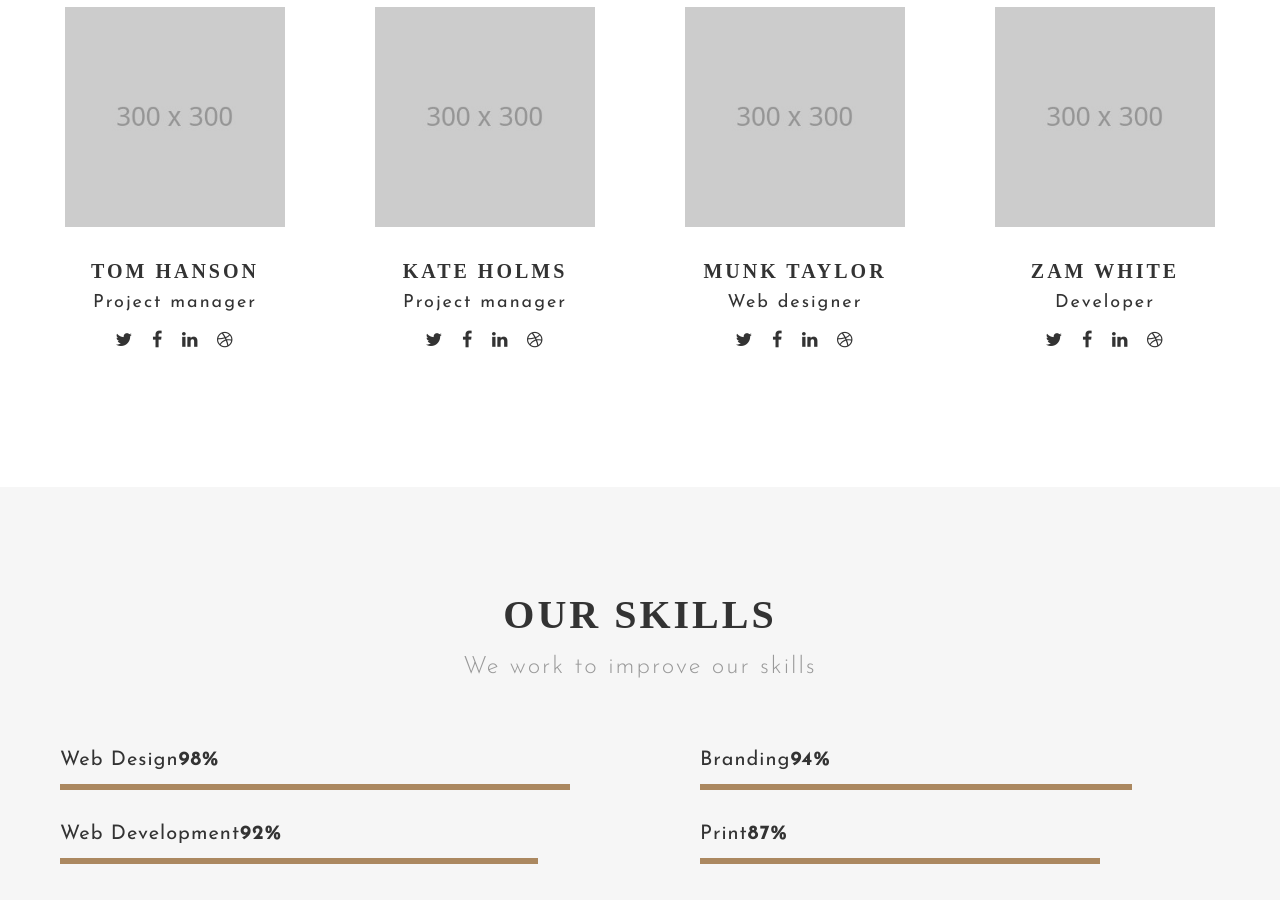
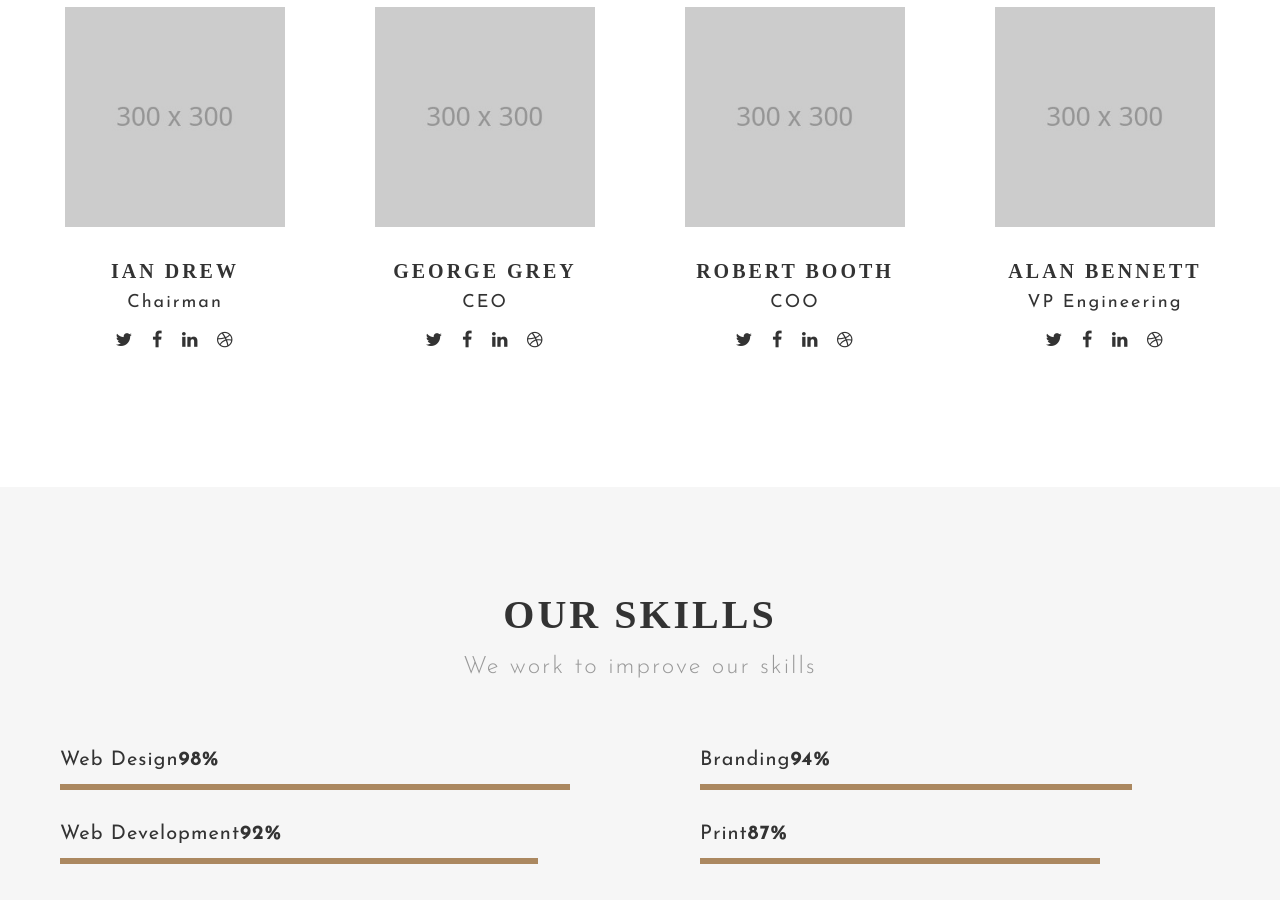
Before and after one commit to uracreative/OpenSourceFoundries, a Jekyll site: the page built from about.html, in a window 1280 px wide and 900 px high, scrolled down 802 px. Built offline with Jekyll 4.4.1, drawn with Linux system fonts in a browser that asks for light colours; some web fonts are replaced.

Commit message:
Update about.html

```diff
--- a/about.html
+++ b/about.html
@@ -2,8 +2,8 @@
 layout: default
 section_id: pages
 members:
-- name: Tom Hanson
-  position: Project manager
+- name: Ian Drew
+  position: Chairman
   avatar: images/@stock/member-1.jpg
   avatar_hover: images/@stock/member-1-c.jpg
   socials:
@@ -15,8 +15,8 @@ members:
     url: http://linkedin.com
   - name: dribbble
     url: http://dribbble.com
-- name: Kate Holms
-  position: Project manager
+- name: George Grey
+  position: CEO
   avatar: images/@stock/member-2.jpg
   avatar_hover: images/@stock/member-2-c.jpg
   socials:
@@ -28,8 +28,8 @@ members:
     url: http://linkedin.com
   - name: dribbble
     url: http://dribbble.com
-- name: Munk Taylor
-  position: Web designer
+- name: Robert Booth
+  position: COO
   avatar: images/@stock/member-3.jpg
   avatar_hover: images/@stock/member-3-c.jpg
   socials:
@@ -41,8 +41,8 @@ members:
     url: http://linkedin.com
   - name: dribbble
     url: http://dribbble.com
-- name: Zam White
-  position: Developer
+- name: Alan Bennett
+  position: VP Engineering
   avatar: images/@stock/member-5.jpg
   avatar_hover: images/@stock/member-5-c.jpg
   socials:
```
